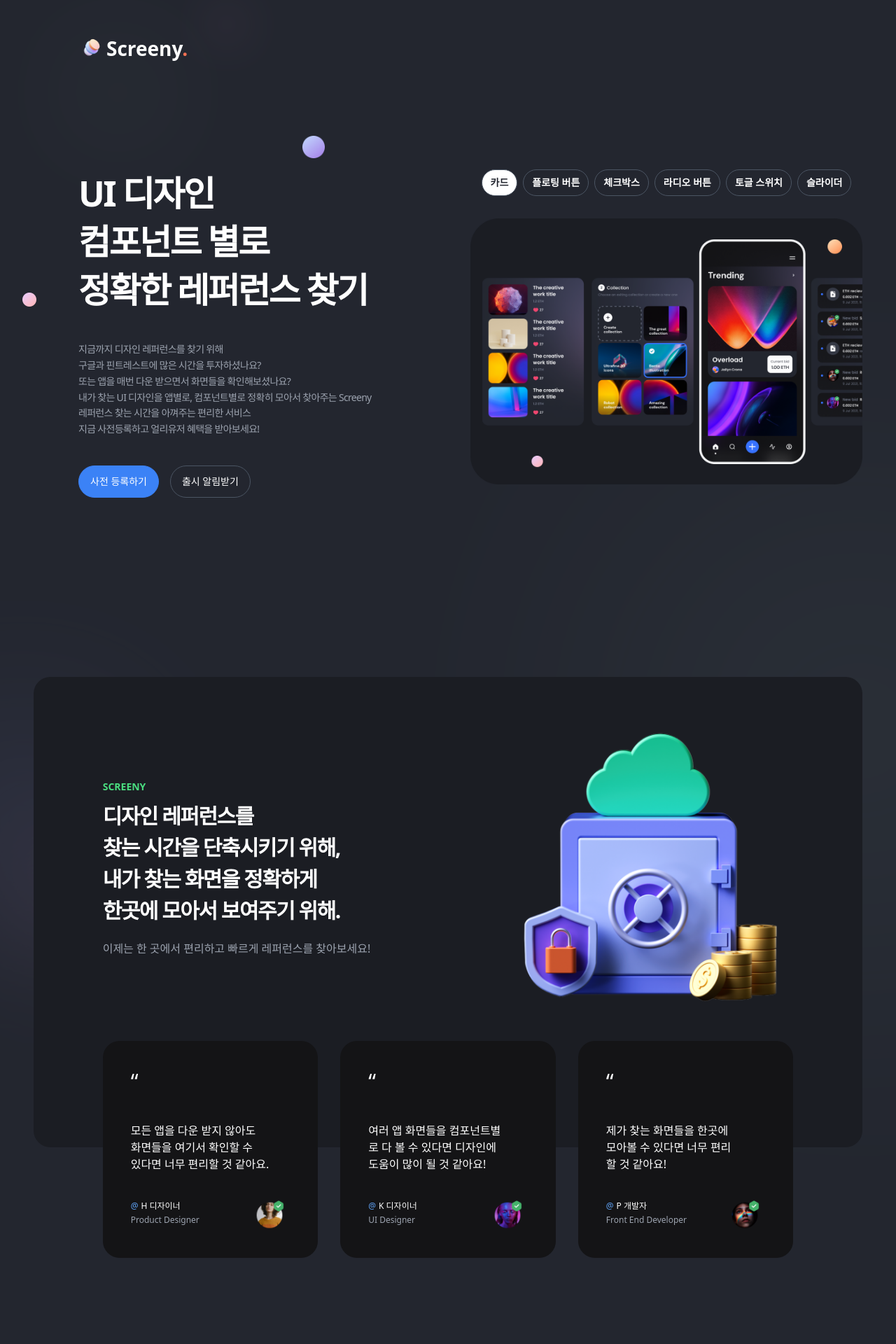
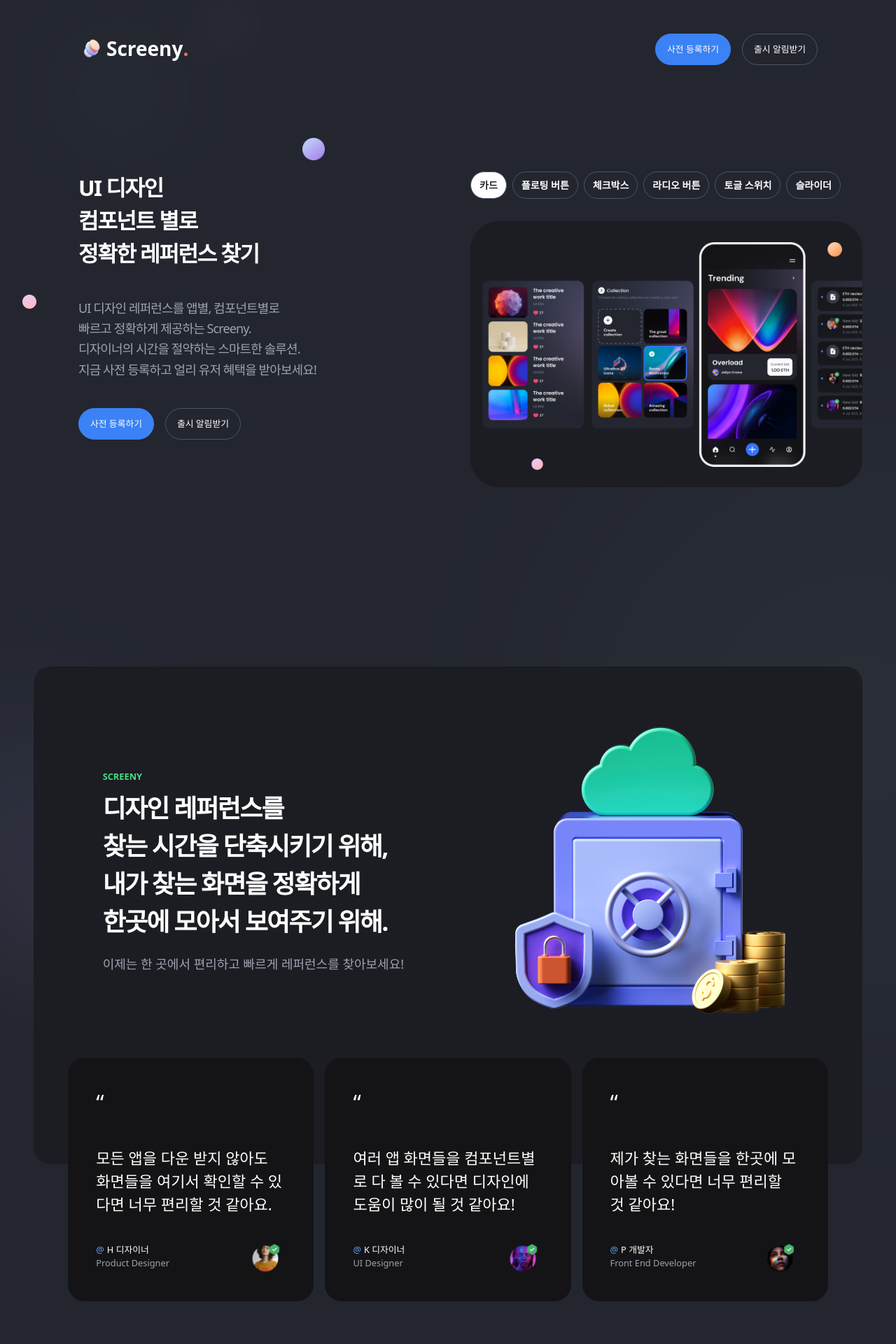
Before and after one commit to reeny404/screeny-front, a Next.js app: page /kr in a window 1280 px wide. Shown: the top 1920 px of the page at 70% size. Built offline with nearby package versions, Linux system fonts and the light colour scheme.

Commit message:
style: fonst size 조절 - 랜딩페이지, lg/md 텍스트 사이즈 조절 - section 1 버튼, 화면 작아져도 버튼 찌그러지지 않도록

```diff
--- a/app/(provider)/(root)/kr/page.tsx
+++ b/app/(provider)/(root)/kr/page.tsx
@@ -4,7 +4,7 @@ import Section3 from "@/components/landing/Section3";
 
 export default function DesktopLandingPage() {
   return (
-    <main className="relative z-10 space-y-32 px-12 py-10">
+    <main className="relative z-10 space-y-32 px-12 pt-10">
       <Section1 />
       <Section2 />
       <Section3 />
--- a/components/landing/Footer.tsx
+++ b/components/landing/Footer.tsx
@@ -12,11 +12,11 @@ function Footer() {
       <div className="z-10 flex w-full flex-col items-center">
         <Image src="/logo.png" width={128} height={128} alt="logo" />
         <div className="pb-6 text-center">
-          <h2 className="relative -top-3 text-2xl font-semibold">
+          <h2 className="relative -top-3 text-4xl font-semibold">
             Screeny
             <span className="text-carrot">.</span>
           </h2>
-          <h4 className="text-xs tracking-tighter text-gray-200">
+          <h4 className="text-base-l tracking-tighter text-gray-200">
             새로운 디자인 레퍼런스 플랫폼
           </h4>
         </div>
@@ -38,7 +38,7 @@ function Footer() {
               className="m-4"
             />
           </button>
-          <p className="text-xs text-gray-400">© 2024, Screeny.</p>
+          <p className="text-sm text-gray-400">© 2024, Screeny.</p>
         </div>
       </div>
     </footer>
--- a/components/landing/Header.tsx
+++ b/components/landing/Header.tsx
@@ -2,11 +2,19 @@ import Image from "next/image";
 
 function Header() {
   return (
-    <header className="flex w-full px-28 py-12">
-      <Image src="/logo.png" width={40} height={40} alt="로고" />
-      <div className="text-[28px] font-semibold">
+    <header className="flex w-full justify-between px-28 py-12">
+      <div className="flex text-[28px] font-semibold">
+        <Image src="/logo.png" width={40} height={40} alt="로고" />
         Screeny
         <span className="text-carrot">.</span>
+      </div>
+      <div className="space-x-4 text-sm">
+        <button className="rounded-full border border-blue-500 bg-blue-500 px-4 py-3 hover:brightness-110">
+          사전 등록하기
+        </button>
+        <button className="rounded-full border border-gray-600 px-4 py-3 hover:brightness-75">
+          출시 알림받기
+        </button>
       </div>
     </header>
   );
--- a/components/landing/Section1.tsx
+++ b/components/landing/Section1.tsx
@@ -1,3 +1,5 @@
+"use client";
+
 import clsx from "clsx";
 import Image from "next/image";
 import AbsoulteImg from "./AbsoulteImg";
@@ -23,21 +25,18 @@ function Section1() {
             height={32}
           />
           <AbsoulteImg src="/landing/dot 03.png" className="-left-20 top-44" />
-          <h1 className="text-[50px] font-bold leading-snug tracking-tighter">
+          <h1 className="text-[60px] font-bold leading-snug tracking-tighter md:text-3xl md:leading-normal">
             UI 디자인
             <br /> 컴포넌트 별로
             <br /> 정확한 레퍼런스 찾기
           </h1>
         </div>
-        <p className="text-sm leading-relaxed tracking-tighter text-gray-400">
-          지금까지 디자인 레퍼런스를 찾기 위해 <br />
-          구글과 핀트레스트에 많은 시간을 투자하셨나요? <br />
-          또는 앱을 매번 다운 받으면서 화면들을 확인해보셨나요? <br />
-          내가 찾는 UI 디자인을 앱별로, 컴포넌트별로 정확히 모아서 찾아주는
-          Screeny <br />
-          레퍼런스 찾는 시간을 아껴주는 편리한 서비스
+        <p className="text-base-l leading-relaxed tracking-tighter text-gray-400">
+          UI 디자인 레퍼런스를 앱별, 컴포넌트별로 <br />
+          빠르고 정확하게 제공하는 Screeny. <br />
+          디자이너의 시간을 절약하는 스마트한 솔루션.
           <br />
-          지금 사전등록하고 얼리유저 혜택을 받아보세요!
+          지금 사전 등록하고 얼리 유저 혜택을 받아보세요!
         </p>
         <div className="space-x-4 text-sm">
           <button className="rounded-full border border-blue-500 bg-blue-500 px-4 py-3 hover:brightness-110">
@@ -48,10 +47,11 @@ function Section1() {
           </button>
         </div>
       </div>
-      <div className="flex flex-col items-center space-y-8">
-        <div className="flex space-x-2 text-sm">
-          {ComponentTypes.map((text, i) => {
-            return (
+      <div className="flex flex-col space-y-8">
+        <div className="w-full">
+          <div className="min-w-[562px] overflow-hidden">
+            <div className="text-base-s flex w-full space-x-2">
+              {ComponentTypes.map((text, i) => (
                 <div
                   key={i}
                   className={clsx(
@@ -61,8 +61,9 @@ function Section1() {
                 >
                   {text}
                 </div>
-            );
-          })}
+              ))}
+            </div>
+          </div>
         </div>
         <Image
           src="/landing/search-card.png"
--- a/components/landing/Section2.tsx
+++ b/components/landing/Section2.tsx
@@ -5,19 +5,19 @@ const reviews = [
     name: "H 디자이너",
     job: "Product Designer",
     profile: "/landing/avatar1.png",
-    text: `모든 앱을 다운 받지 않아도\n화면들을 여기서 확인할 수\n있다면 너무 편리할 것 같아요.`,
+    text: `모든 앱을 다운 받지 않아도 화면들을 여기서 확인할 수 있다면 너무 편리할 것 같아요.`,
   },
   {
     name: "K 디자이너",
     job: "UI Designer",
     profile: "/landing/avatar2.png",
-    text: `여러 앱 화면들을 컴포넌트별\n로 다 볼 수 있다면 디자인에\n도움이 많이 될 것 같아요!`,
+    text: `여러 앱 화면들을 컴포넌트별로 다 볼 수 있다면 디자인에 도움이 많이 될 것 같아요!`,
   },
   {
     name: "P 개발자",
     job: "Front End Developer",
     profile: "/landing/avatar3.png",
-    text: `제가 찾는 화면들을 한곳에\n모아볼 수 있다면 너무 편리\n할 것 같아요!`,
+    text: `제가 찾는 화면들을 한곳에 모아볼 수 있다면 너무 편리할 것 같아요!`,
   },
 ];
 
@@ -27,16 +27,16 @@ function Section2() {
       <div className="rounded-3xl bg-dark-navy-100 pb-32">
         <article className="mx-auto grid w-5/6 grid-flow-col grid-cols-2 py-20">
           <div className="space-y-2 py-16">
-            <span className="text-sm font-semibold text-green-400">
+            <span className="font-semibold text-green-400 md:text-sm">
               SCREENY
             </span>
-            <h2 className="pb-5 text-3xl font-semibold leading-normal tracking-tighter">
+            <h2 className="pb-5 font-semibold leading-normal tracking-tighter md:text-2xl lg:text-[36px]">
               디자인 레퍼런스를
               <br /> 찾는 시간을 단축시키기 위해,
               <br /> 내가 찾는 화면을 정확하게
               <br /> 한곳에 모아서 보여주기 위해.
             </h2>
-            <span className="text-gray-400">
+            <span className="lg:text-base-l text-gray-400">
               이제는 한 곳에서 편리하고 빠르게 레퍼런스를 찾아보세요!
             </span>
           </div>
@@ -50,18 +50,23 @@ function Section2() {
           </div>
         </article>
       </div>
-      <div className="relative -top-44 mx-auto mt-6 grid h-40 w-5/6 gap-8 md:grid-cols-3">
+      <div className="relative -top-44 mx-auto mt-6 grid w-5/6 gap-8 md:h-40 md:w-11/12 md:grid-cols-3 md:gap-4">
         {reviews.map((review, i) => (
-          <div key={i} className="rounded-3xl bg-dark-navy-200 px-10 py-10">
+          <div
+            key={i}
+            className="mx-auto max-w-[352px] rounded-3xl bg-dark-navy-200 px-10 py-10"
+          >
             <span className="text-3xl">“</span>
-            <p className="whitespace-pre-wrap py-10">{review.text}</p>
+            <p className="whitespace-pre-wrap break-all py-10 lg:text-[22px]">
+              {review.text}
+            </p>
             <div className="grid grid-cols-[1fr_50px]">
               <div className="leading-tight">
-                <div className="text-xs">
+                <div className="text-base-s md:text-sm">
                   <span className="pr-1 text-blue-400">@</span>
                   <span>{review.name}</span>
                 </div>
-                <span className="text-xs text-gray-400">{review.job}</span>
+                <span className="text-sm text-gray-400">{review.job}</span>
               </div>
               <Image
                 src={review.profile}
--- a/components/landing/Section3.tsx
+++ b/components/landing/Section3.tsx
@@ -4,21 +4,21 @@ function Section3() {
   return (
     <section className="flex flex-col space-y-20">
       <div className="m-auto space-y-4 text-center">
-        <h4 className="text-xs font-semibold text-[#9757D7]">
+        <h4 className="md:text-base-s font-semibold text-[#9757D7]">
           좋은 레퍼런스로 디자인 강화하기
         </h4>
-        <h2 className="text-4xl font-semibold leading-tight tracking-tighter">
+        <h2 className="text-5xl font-semibold leading-tight tracking-tighter md:text-4xl">
           디자인을 강화할
           <br />
           준비가 되셨나요?
         </h2>
-        <p className="pt-4 text-xs text-gray-400">
+        <p className="lg:text-base-l pt-4 text-gray-400 md:pt-3">
           Screeny와 함께 슈퍼 디자이너가 되어보세요!
         </p>
       </div>
       <Image
         src="/landing/My profile.png"
-        className="relative -top-52 mx-auto object-contain"
+        className="relative -top-52 mx-auto object-contain md:-top-36"
         width={1440}
         height={1150}
         alt="profile"
--- a/tailwind.config.ts
+++ b/tailwind.config.ts
@@ -7,6 +7,18 @@ const config: Config = {
     "./app/**/*.{js,ts,jsx,tsx,mdx}",
   ],
   theme: {
+    fontSize: {
+      xs: "0.5rem",
+      sm: "0.8rem",
+      "base-s": "0.875rem",
+      base: "1rem",
+      "base-l": "1.125rem",
+      xl: "1.25rem",
+      "2xl": "1.563rem",
+      "3xl": "1.953rem",
+      "4xl": "2.441rem",
+      "5xl": "3.052rem",
+    },
     extend: {
       colors: {
         background: "var(--background)",
```
Lines whose indentation alone changed are shown as unchanged.
